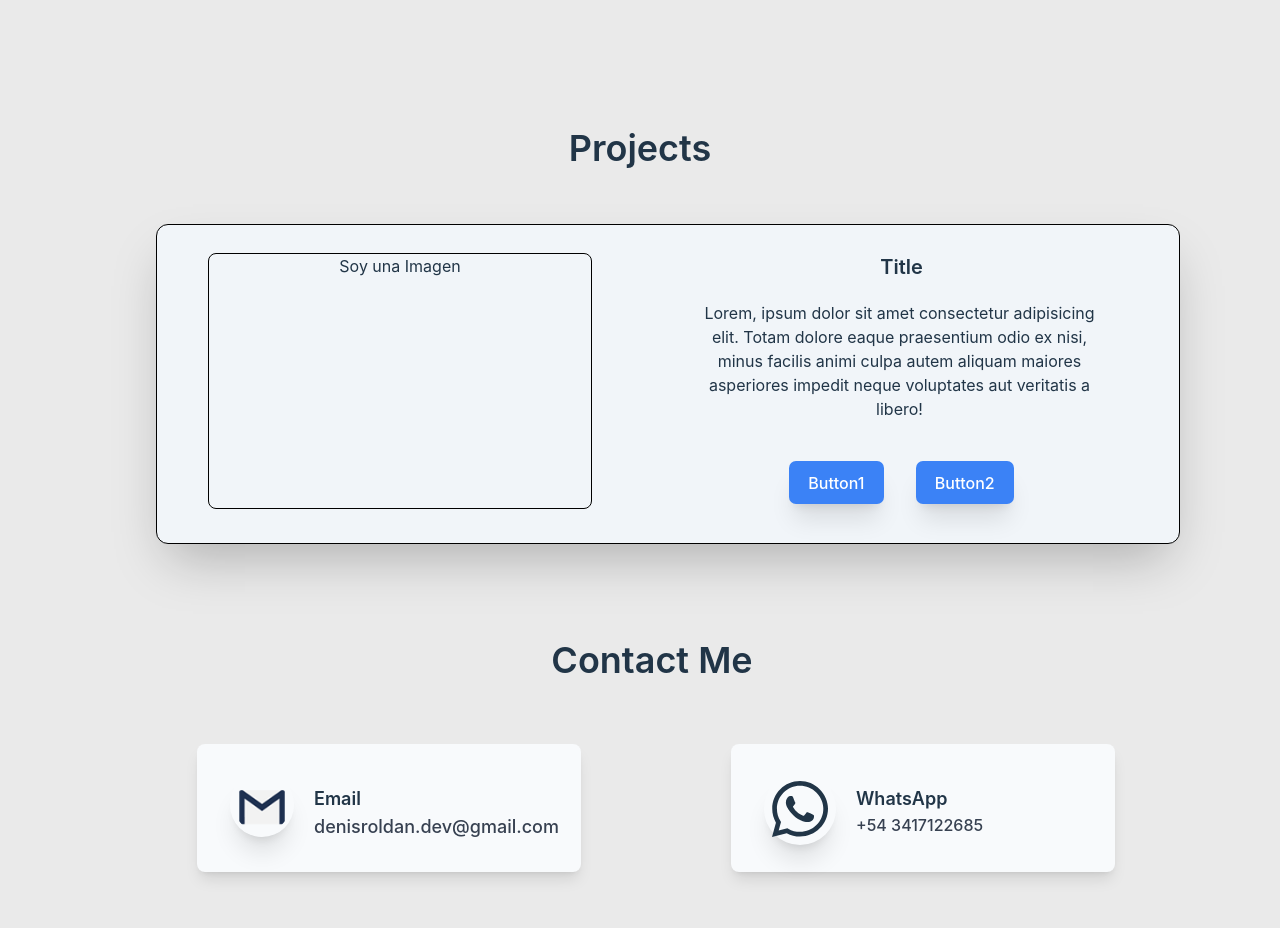
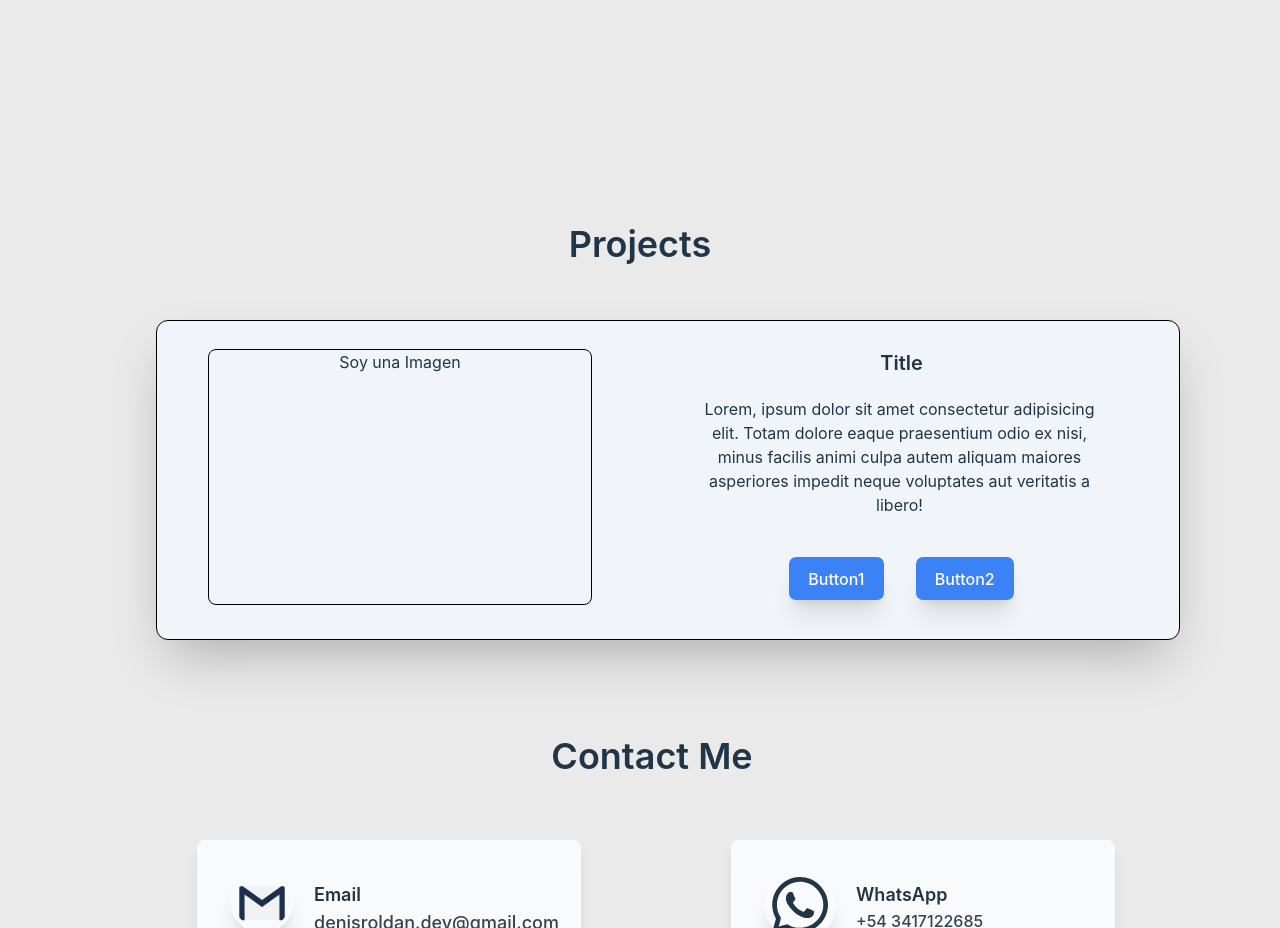
Before and after one commit to denisrold/Portfolio, a React (Vite) app in the folder portfolio/: page / in a window 1280 px wide. Shown: the part 1140-2068 px from the top of the page. Built offline with nearby package versions, Linux system fonts and the light colour scheme.

Commit message:
Project height

```diff
--- a/portfolio/src/views/About.jsx
+++ b/portfolio/src/views/About.jsx
@@ -4,9 +4,9 @@ import {forwardRef} from "react"
 const About = (props,aboutRef)=>{
     return (
 
-    <div className="grid grid-cols-1 gap-4 md:grid-cols-2 mt-24 mb-24">
-        <div className="text-center mb-10 col-span-2">
-            <p ref={aboutRef} className="text-4xl font-semibold">About Me</p>
+    <div ref={aboutRef} className="grid grid-cols-1 gap-4 md:grid-cols-2 mt-24 mb-24">
+        <div  className="text-center mb-10 col-span-2">
+            <p  className="text-4xl font-semibold">About Me</p>
         </div>
         <div className="mx-auto md:float-right col-span-2 md:col-span-1 mb-10">
             <div className="w-96 h-96 md:w-96 md:h-96 border border-black">Soy una Imagen</div>
--- a/portfolio/src/views/Proyects.jsx
+++ b/portfolio/src/views/Proyects.jsx
@@ -4,9 +4,10 @@ import {forwardRef} from "react"
 const Proyects = (props,projectsRef) =>{
     return (
 
-    <div className="lg:ml-14">
+    <div ref={projectsRef} className="lg:ml-14">
+        <div className="h-24"></div>
         <div className="text-center md:-ml-6 lg:-ml-14 mb-10">
-            <p ref={projectsRef} className="text-4xl font-semibold">Projects</p>
+            <p  className="text-4xl font-semibold">Projects</p>
         </div>
         <div className="bg-slate-100 max-w-screen-lg w-full   mt-14 md:h-80 pt-7 grid grid-cols-1 gap-4 md:grid-cols-2  mb-24 border border-black rounded-xl shadow-2xl lg:pr-10">
                 <div className="mx-auto md:pl-8 lg:pr-10 col-span-2 md:col-span-1 mb-10 md:mr-2">
```
